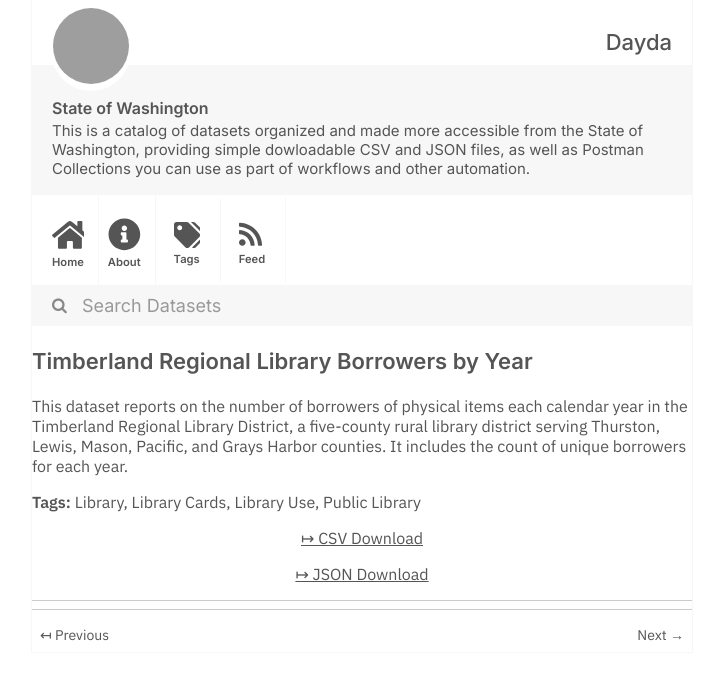
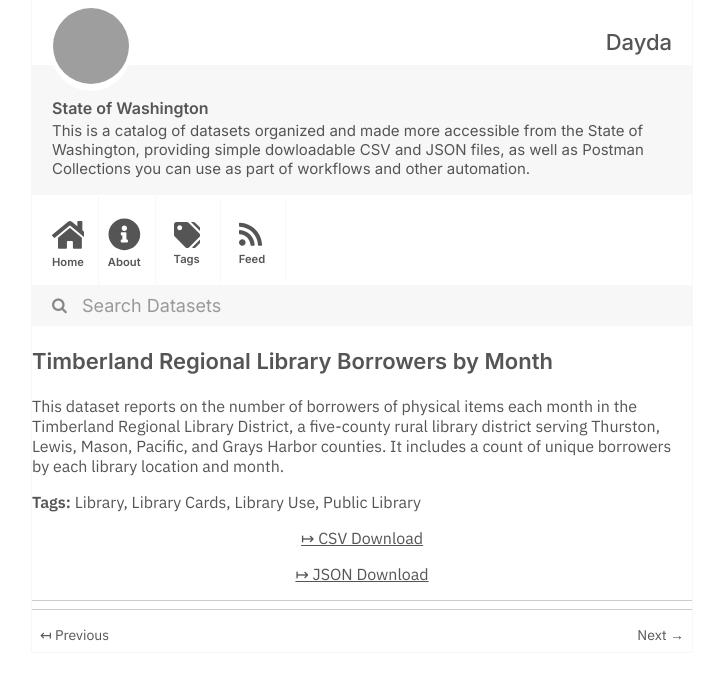
Before and after one commit to dayda-entities/state-of-washington, a Jekyll site: the page built from _posts/2020-11-10-timberland-regional-library-bo.md, in a window 1280 px wide, cut to the strip 0-680 px from the top of the page. Shown: the whole strip, without its empty margins (278-1001 px from the left). Built offline with Jekyll 4.4.1, drawn with Linux system fonts in a browser that asks for light colours; grey boxes are pictures that could not be loaded.

```diff
--- a/_posts/2020-11-10-timberland-regional-library-bo.md
+++ b/_posts/2020-11-10-timberland-regional-library-bo.md
@@ -1,7 +1,7 @@
 ---
-title: Timberland Regional Library Borrowers by Year
-created: '2020-11-10T17:20:59.599996'
-modified: '2020-11-10T17:20:59.600007'
+title: Timberland Regional Library Borrowers by Month
+created: '2020-11-10T17:20:08.659852'
+modified: '2020-11-10T17:20:08.659863'
 state: active
 type: dataset
 tags:
@@ -11,9 +11,9 @@ tags:
   - Public Library
 groups:
   - Local Government
-csv_url: 'https://data.wa.gov/api/views/kfrs-zqt5/rows.csv?accessType=DOWNLOAD'
-json_url: 'https://data.wa.gov/api/views/kfrs-zqt5/rows.json?accessType=DOWNLOAD'
+csv_url: 'https://data.wa.gov/api/views/99f3-ybku/rows.csv?accessType=DOWNLOAD'
+json_url: 'https://data.wa.gov/api/views/99f3-ybku/rows.json?accessType=DOWNLOAD'
 layout: post
 
 ---
-This dataset reports on the number of borrowers of physical items each calendar year in the Timberland Regional Library District, a five-county rural library district serving Thurston, Lewis, Mason, Pacific, and Grays Harbor counties. It includes the count of unique borrowers for each year.
+This dataset reports on the number of borrowers of physical items each month in the Timberland Regional Library District, a five-county rural library district serving Thurston, Lewis, Mason, Pacific, and Grays Harbor counties. It includes a count of unique borrowers by each library location and month.
```
